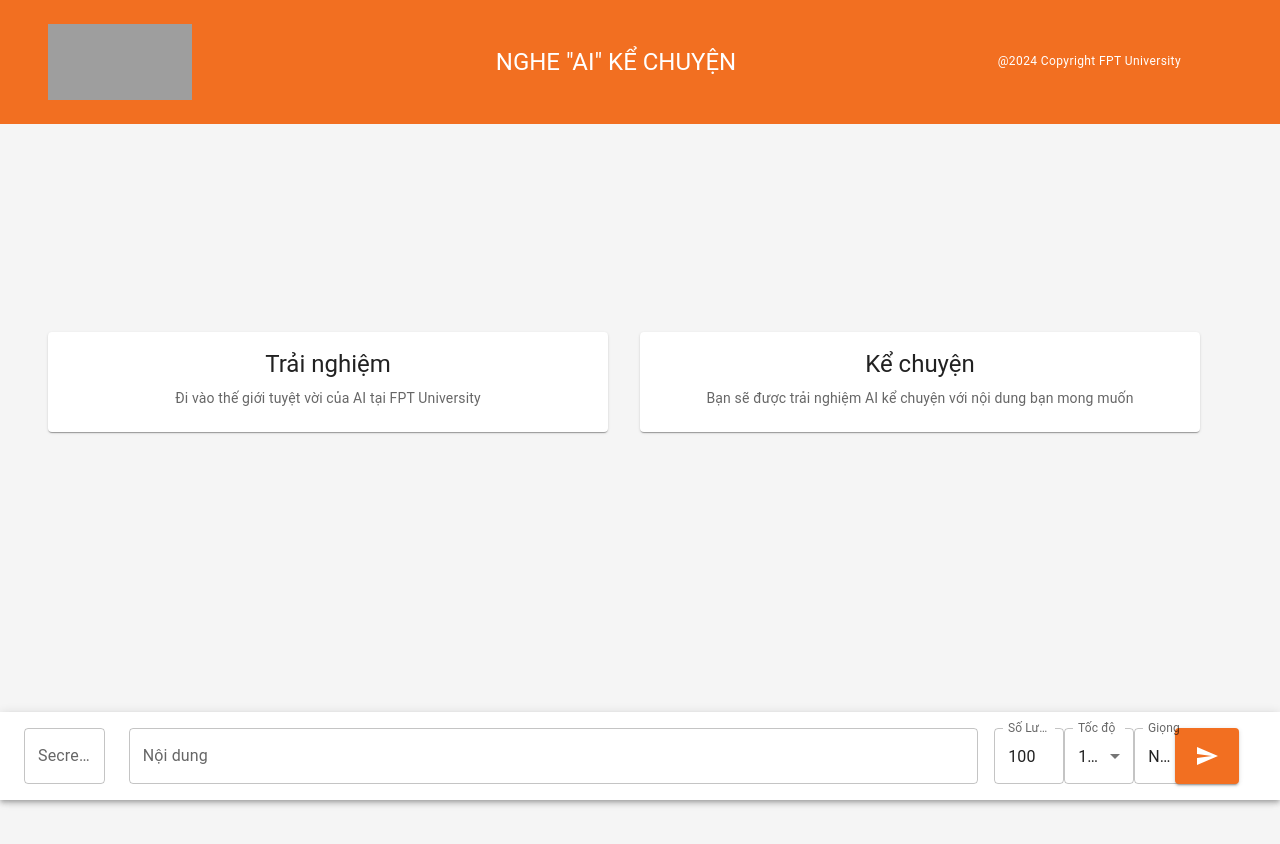
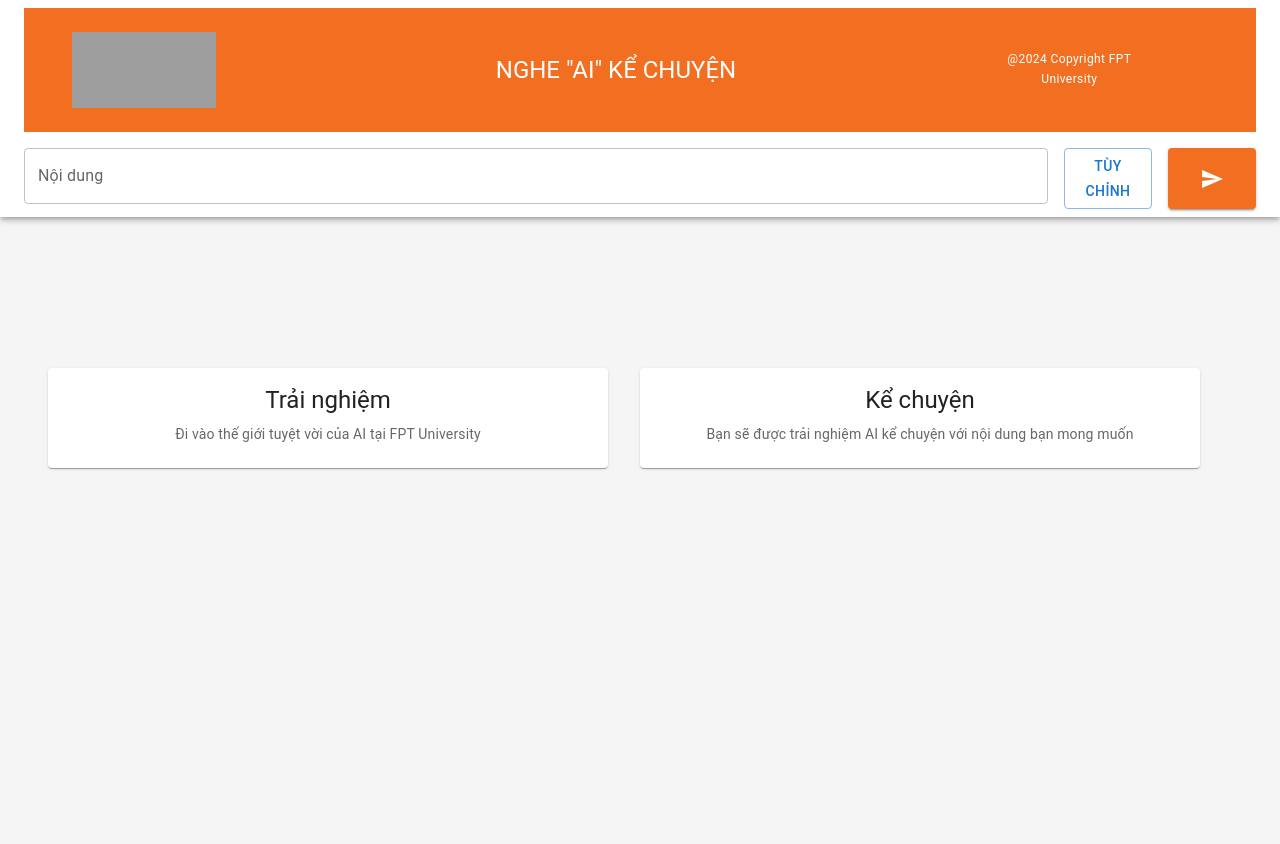
Before and after one commit to khai732003/text-to-speech-OpenAI, a React (Create React App) app: page / in a window 1280 px wide. Shown: the top 844 px of the page. Built offline with nearby package versions, Linux system fonts and the light colour scheme; grey boxes are pictures that could not be loaded.

Commit message:
complete-3

```diff
--- a/src/App.js
+++ b/src/App.js
@@ -2,13 +2,10 @@ import logo from "./logo.svg";
 import "./App.css";
 import Home from "./components/Home";
 import { Route, Routes } from "react-router-dom";
-import Header from "./components/Header";
-import Footer from "./components/Footer";
 
 function App() {
   return (
     <div className="App">
-      <Header />
       <Routes>
         <Route>
           <Route index element={<Home />} />
--- a/src/components/Home.js
+++ b/src/components/Home.js
@@ -26,9 +26,12 @@ import React, { useState } from "react";
 import axios from "axios";
 import openAi from "../api";
 import Footer from "./Footer";
+import Option from "./Option";
+import Header from "./Header";
 
 export default function Home() {
   const [inputText, setInputText] = useState("");
+  const [open, setOpen] = React.useState(false);
   const [moreText, setMoreText] = useState("100");
   const [texts, setTexts] = useState("");
   const [loading, setLoading] = useState(false);
@@ -42,18 +45,6 @@ export default function Home() {
   const [snackbarOpen, setSnackbarOpen] = useState(false);
   const [snackbarMessage, setSnackbarMessage] = useState("");
 
-  const voiceOptions = [
-    { value: "alloy", label: "Nam" },
-    { value: "nova", label: "Nữ" },
-  ];
-
-  const speedOptions = [
-    { value: 0.5, label: "0.5X" },
-    { value: 0.8, label: "0.8X" },
-    { value: 1.0, label: "1.0X" },
-    { value: 1.5, label: "1.5X" },
-  ];
-
   const dataImage = (text) => {
     return {
       model: "dall-e-3",
@@ -66,6 +57,14 @@ export default function Home() {
       messages: [{ role: "user", content: text }],
       model: "gpt-4",
     };
+  };
+
+  const handleClickOpen = () => {
+    setOpen(true);
+  };
+
+  const handleClose = () => {
+    setOpen(false);
   };
 
   const handleButtonClick = async () => {
@@ -134,11 +133,23 @@ export default function Home() {
     const response = await openAi.generateTextToVoice(data, secretKey);
     return response.data;
   };
-  console.log(textShow);
+  const optionProps = {
+    secretKey: secretKey,
+    setSecretKey: setSecretKey,
+    moreText: moreText,
+    setMoreText: setMoreText,
+    speed: speed,
+    handleChangeSpeed: handleChangeSpeed,
+    genderVoice: genderVoice,
+    handleChangeGenderVoice: handleChangeGenderVoice,
+    handleClose: handleClose,
+    open: open,
+    loading: loading,
+  };
   return (
     <>
       <Grid container spacing={4}>
-        <Container>
+        <Container style={{marginTop: "10rem"}}>
           <Grid
             container
             item
@@ -179,8 +190,8 @@ export default function Home() {
                           Kể chuyện
                         </Typography>
                         <Typography variant="body2" color="text.secondary">
-                          Bạn sẽ được trải nghiệm AI kể chuyện với nội dung bạn mong
-                          muốn
+                          Bạn sẽ được trải nghiệm AI kể chuyện với nội dung bạn
+                          mong muốn
                         </Typography>
                       </CardContent>
                     </Card>
@@ -256,31 +267,17 @@ export default function Home() {
             <AppBar
               position="fixed"
               style={{
-                top: "auto",
-                bottom: 0,
-                padding: "1rem 0 1rem 0",
+                top: 0,
+                bottom: "auto",
+                padding: "0.5rem 0 0.5rem 0",
                 backgroundColor: "white",
-                margin: "1rem 0 0 0",
               }}
             >
               <Toolbar variant="dense" style={{ backgroundColor: "white" }}>
-                <Grid container item xs={12} spacing={3}>
-                  <Grid item xs={1}>
-                    <Box width="100%" backgroundColor={"white"}>
-                      <TextField
-                        backgroundColor={"white"}
-                        id="outlined-required"
-                        label="Secret Key"
-                        fullWidth
-                        placeholder="Nhập Secret Key"
-                        value={secretKey}
-                        onChange={(event) => setSecretKey(event.target.value)}
-                        required
-                        disabled={loading}
-                      />
-                    </Box>
+                <Grid container item xs={12} spacing={2}>
+                  <Grid item xs={12}>
+                    <Header />
                   </Grid>
-                  <Grid container item xs={10} spacing={2}>
                   <Grid item xs={10}>
                     <Box width="100%" backgroundColor={"white"}>
                       <TextField
@@ -295,64 +292,20 @@ export default function Home() {
                       />
                     </Box>
                   </Grid>
-                    <Grid item xs={1} display={"flex"} justifyContent={"start"}>
-                      <Box sx={{ minWidth: 70 }} backgroundColor={"white"}>
-                        <TextField
-                          backgroundColor={"white"}
-                          id="outlined-required"
-                          label="Số Lượng"
+                  <Grid item xs={1}>
+                    <Button
                       fullWidth
-                          placeholder="Nhập Số Lượng"
-                          value={moreText}
-                          onChange={(event) => setMoreText(event.target.value)}
-                          required
+                      variant="outlined"
+                      onClick={handleClickOpen}
                       disabled={loading}
-                        />
-                      </Box>
-                      <Box sx={{ minWidth: 70 }} backgroundColor={"white"}>
-                        <FormControl fullWidth disabled={loading}>
-                          <InputLabel id="demo-simple-select-label">
-                            Tốc độ
-                          </InputLabel>
-                          <Select
-                            labelId="demo-simple-select-label"
-                            id="demo-simple-select-speed"
-                            value={speed}
-                            label="Choose speed"
-                            onChange={handleChangeSpeed}
                     >
-                            {speedOptions.map((option) => (
-                              <MenuItem key={option.value} value={option.value}>
-                                {option.label}
-                              </MenuItem>
-                            ))}
-                          </Select>
-                        </FormControl>
-                      </Box>
-                      <Box sx={{ minWidth: 70 }} backgroundColor={"white"}>
-                        <FormControl fullWidth disabled={loading}>
-                          <InputLabel id="demo-simple-select-label">
-                            Giọng
-                          </InputLabel>
-                          <Select
-                            labelId="demo-simple-select-label"
-                            id="demo-simple-select"
-                            value={genderVoice}
-                            label="Choose speed"
-                            onChange={handleChangeGenderVoice}
-                          >
-                            {voiceOptions.map((option) => (
-                              <MenuItem key={option.value} value={option.value}>
-                                {option.label}
-                              </MenuItem>
-                            ))}
-                          </Select>
-                        </FormControl>
-                      </Box>
-                    </Grid>
+                      Tùy chỉnh
+                    </Button>
+                    <Option options={optionProps} />
                   </Grid>
                   <Grid item xs={1} display={"flex"} justifyContent={"start"}>
                     <Button
+                      fullWidth
                       variant="contained"
                       style={{
                         backgroundColor: "#f26f21",
--- /dev/null
+++ b/src/components/Option.js
@@ -0,0 +1,128 @@
+import {
+  Box,
+  Button,
+  Dialog,
+  DialogActions,
+  DialogContent,
+  DialogTitle,
+  FormControl,
+  Grid,
+  InputLabel,
+  MenuItem,
+  Select,
+  TextField,
+} from "@mui/material";
+import React from "react";
+
+export default function Option({ options }) {
+  const {
+    secretKey,
+    setSecretKey,
+    moreText,
+    setMoreText,
+    speed,
+    handleChangeSpeed,
+    genderVoice,
+    handleChangeGenderVoice,
+    handleClose,
+    open,
+    loading,
+  } = options;
+
+  const voiceOptions = [
+    { value: "alloy", label: "Nam" },
+    { value: "nova", label: "Nữ" },
+  ];
+
+  const speedOptions = [
+    { value: 0.5, label: "0.5X" },
+    { value: 0.8, label: "0.8X" },
+    { value: 1.0, label: "1.0X" },
+    { value: 1.5, label: "1.5X" },
+  ];
+
+  return (
+    <>
+      <Dialog open={open} onClose={handleClose}>
+        <DialogTitle>Tùy chỉnh</DialogTitle>
+        <DialogContent style={{paddingTop:"1rem"}}>
+          <Grid container>
+            <Grid item xs={3}>
+              <Box width="100%" backgroundColor={"white"}>
+                <TextField
+                  backgroundColor={"white"}
+                  id="outlined-required"
+                  label="Secret Key"
+                  fullWidth
+                  placeholder="Nhập Secret Key"
+                  value={secretKey}
+                  onChange={(event) => setSecretKey(event.target.value)}
+                  required
+                  disabled={loading}
+                />
+              </Box>
+            </Grid>
+            <Grid item xs={3} display={"flex"} justifyContent={"start"}>
+              <Box sx={{ minWidth: 70 }} backgroundColor={"white"}>
+                <TextField
+                  backgroundColor={"white"}
+                  id="outlined-required"
+                  label="Số Lượng"
+                  fullWidth
+                  placeholder="Nhập Số Lượng"
+                  value={moreText}
+                  onChange={(event) => setMoreText(event.target.value)}
+                  required
+                  disabled={loading}
+                />
+              </Box>
+            </Grid>
+            <Grid item xs={3}>
+              <Box sx={{ minWidth: 70 }} backgroundColor={"white"}>
+                <FormControl fullWidth disabled={loading}>
+                  <InputLabel id="demo-simple-select-label">Tốc độ</InputLabel>
+                  <Select
+                    labelId="demo-simple-select-label"
+                    id="demo-simple-select-speed"
+                    value={speed}
+                    label="Choose speed"
+                    onChange={handleChangeSpeed}
+                  >
+                    {speedOptions.map((option) => (
+                      <MenuItem key={option.value} value={option.value}>
+                        {option.label}
+                      </MenuItem>
+                    ))}
+                  </Select>
+                </FormControl>
+              </Box>
+            </Grid>
+            <Grid item xs={3}>
+              <Box sx={{ minWidth: 70 }} backgroundColor={"white"}>
+                <FormControl fullWidth disabled={loading}>
+                  <InputLabel id="demo-simple-select-label">Giọng</InputLabel>
+                  <Select
+                    labelId="demo-simple-select-label"
+                    id="demo-simple-select"
+                    value={genderVoice}
+                    label="Choose speed"
+                    onChange={handleChangeGenderVoice}
+                  >
+                    {voiceOptions.map((option) => (
+                      <MenuItem key={option.value} value={option.value}>
+                        {option.label}
+                      </MenuItem>
+                    ))}
+                  </Select>
+                </FormControl>
+              </Box>
+            </Grid>
+          </Grid>
+        </DialogContent>
+        <DialogActions>
+          <Button onClick={handleClose}>Close</Button>
+        </DialogActions>
+      </Dialog>
+    </>
+  );
+}
```
Lines whose indentation alone changed are shown as unchanged.
